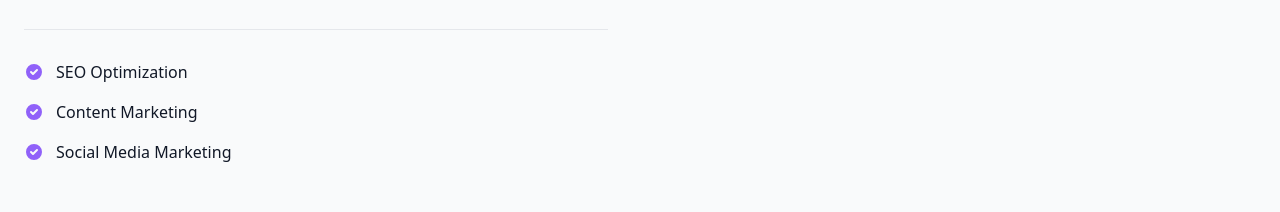
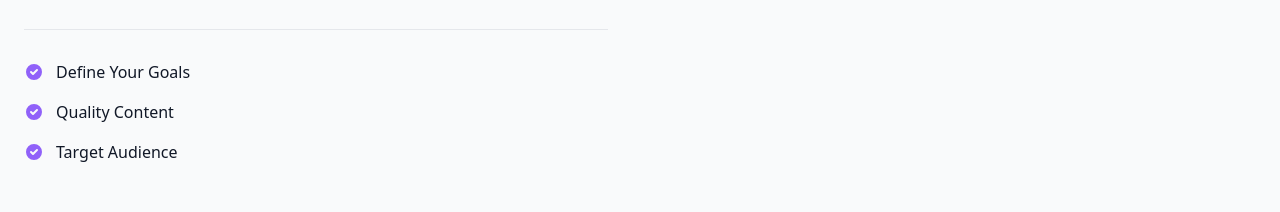
Before and after one commit to sedheedkv/sedheeddigital, a website: page index.html in a window 1280 px wide. Shown: the part 846-1058 px from the top of the page. Drawn offline with nearby package versions, Linux system fonts and the light colour scheme; a script that the page names is missing.

Commit message:
Update index.html

```diff
--- a/index.html
+++ b/index.html
@@ -106,17 +106,17 @@
                         <li class="flex space-x-3">
                             <!-- Icon -->
                             <svg class="flex-shrink-0 w-5 h-5 text-purple-500 dark:text-purple-400" fill="currentColor" viewBox="0 0 20 20" xmlns="http://www.w3.org/2000/svg"><path fill-rule="evenodd" d="M10 18a8 8 0 100-16 8 8 0 000 16zm3.707-9.293a1 1 0 00-1.414-1.414L9 10.586 7.707 9.293a1 1 0 00-1.414 1.414l2 2a1 1 0 001.414 0l4-4z" clip-rule="evenodd"></path></svg>
-                            <span class="text-base font-medium leading-tight text-gray-900 dark:text-white">SEO Optimization</span>
+                            <span class="text-base font-medium leading-tight text-gray-900 dark:text-white">Define Your Goals</span>
                         </li>
                         <li class="flex space-x-3">
                             <!-- Icon -->
                             <svg class="flex-shrink-0 w-5 h-5 text-purple-500 dark:text-purple-400" fill="currentColor" viewBox="0 0 20 20" xmlns="http://www.w3.org/2000/svg"><path fill-rule="evenodd" d="M10 18a8 8 0 100-16 8 8 0 000 16zm3.707-9.293a1 1 0 00-1.414-1.414L9 10.586 7.707 9.293a1 1 0 00-1.414 1.414l2 2a1 1 0 001.414 0l4-4z" clip-rule="evenodd"></path></svg>
-                            <span class="text-base font-medium leading-tight text-gray-900 dark:text-white">Content Marketing</span>
+                            <span class="text-base font-medium leading-tight text-gray-900 dark:text-white">Quality Content</span>
                         </li>
                         <li class="flex space-x-3">
                             <!-- Icon -->
                             <svg class="flex-shrink-0 w-5 h-5 text-purple-500 dark:text-purple-400" fill="currentColor" viewBox="0 0 20 20" xmlns="http://www.w3.org/2000/svg"><path fill-rule="evenodd" d="M10 18a8 8 0 100-16 8 8 0 000 16zm3.707-9.293a1 1 0 00-1.414-1.414L9 10.586 7.707 9.293a1 1 0 00-1.414 1.414l2 2a1 1 0 001.414 0l4-4z" clip-rule="evenodd"></path></svg>
-                            <span class="text-base font-medium leading-tight text-gray-900 dark:text-white">Social Media Marketing</span>
+                            <span class="text-base font-medium leading-tight text-gray-900 dark:text-white">Target Audience</span>
                         </li>
                     </ul>
                     <p class="mb-8 font-light lg:text-xl"></p>
```
